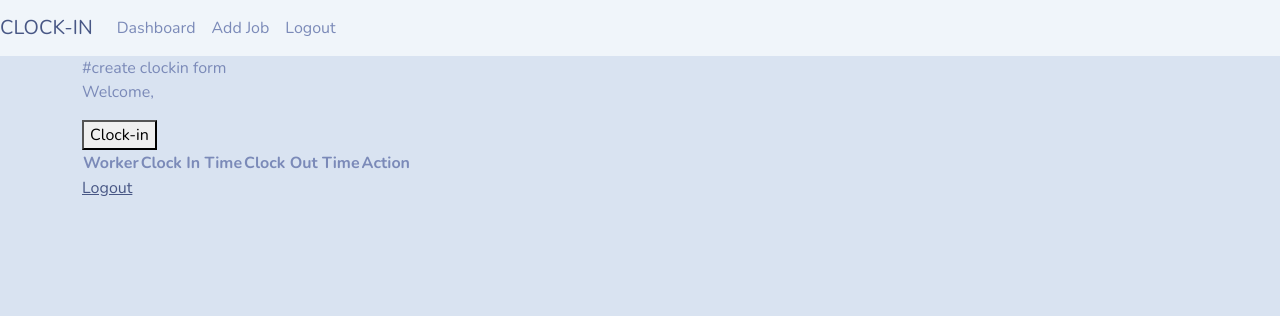
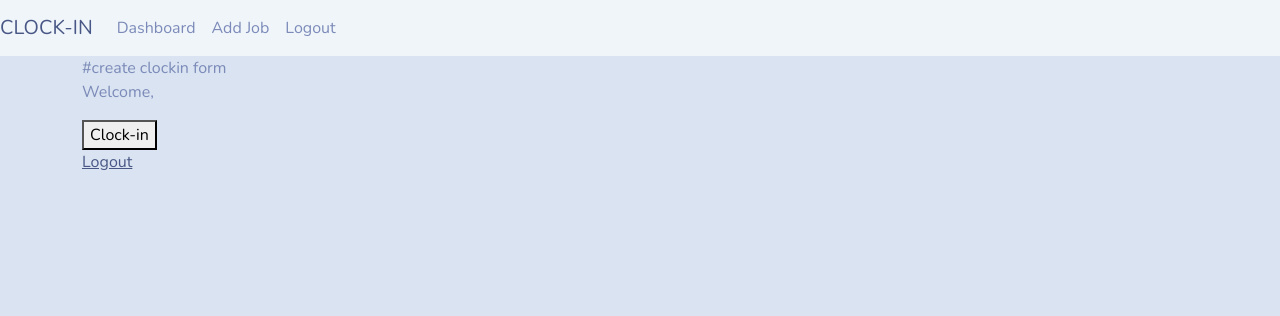
Before and after one commit to RimPeter/employeeapp-ver6, a Django app: page / in a window 1280 px wide. Shown: the top 316 px of the page. Run offline with Django 4.2, Linux system fonts and the light colour scheme; lists and menus that the app fills with data are empty.

Commit message:
Remove clockin table

```diff
--- a/employeeapp/templates/employeeapp/index.html
+++ b/employeeapp/templates/employeeapp/index.html
@@ -7,45 +7,12 @@
     <p>Welcome, {{ user.username }}</p>
     <form method="post">
     {% csrf_token %}
-    <form action="{% url 'dashboard' %}" method="get">
+    <form action="{% url 'clockin' %}" method="get">
     <button type="submit">Clock-in</button>
 </form>
 
-</form>
-
-    <table>
-        <thead>
-            <tr>
-                <th>Worker</th>
-                <th>Clock In Time</th>
-                <th>Clock Out Time</th>
-                <th>Action</th>
-            </tr>
-        </thead>
-        <tbody>
-           {% if clockins %}
-
-            {% for clockin in clockins %}
-
-            <tr>
-
-                <td> {{clockin.worker}} </td>
-
-                <td> {{clockin.clock_in_time}}   </td>
-
-                <td> {{clockin.clock_out_time}} </td>
 
 
-
-                <td> <a class="btn btn-success btn-sm" href="{% url 'clockin' clockin.id %}"> Click Here!<i class="fa fa-eye" aria-hidden="true"></i> </a> </td>
-
-            </tr>
-
-            {% endfor %}
-
-        {% endif %}
-        </tbody>
-    </table>
     <a href="{% url 'logout' %}">Logout</a>
 
 {% endblock %}
--- a/employeeapp/templates/employeeapp/navbar.html
+++ b/employeeapp/templates/employeeapp/navbar.html
@@ -1,5 +1,5 @@
 <nav class="navbar navbar-expand-lg navbar-light bg-light">
-    <a class="navbar-brand" href="{% url '' %}">CLOCK-IN</a>
+    <a class="navbar-brand" href="{% url 'clockin' %}">CLOCK-IN</a>
     <button class="navbar-toggler" type="button" data-toggle="collapse" data-target="#navbarNav" aria-controls="navbarNav" aria-expanded="false" aria-label="Toggle navigation">
         <span class="navbar-toggler-icon"></span>
     </button>
```
Also changed, not shown: employeeapp/templates/employeeapp/clockin.html (+12 -8 lines), employeeapp/templates/employeeapp/dashboard.html (+17 -0 lines).
